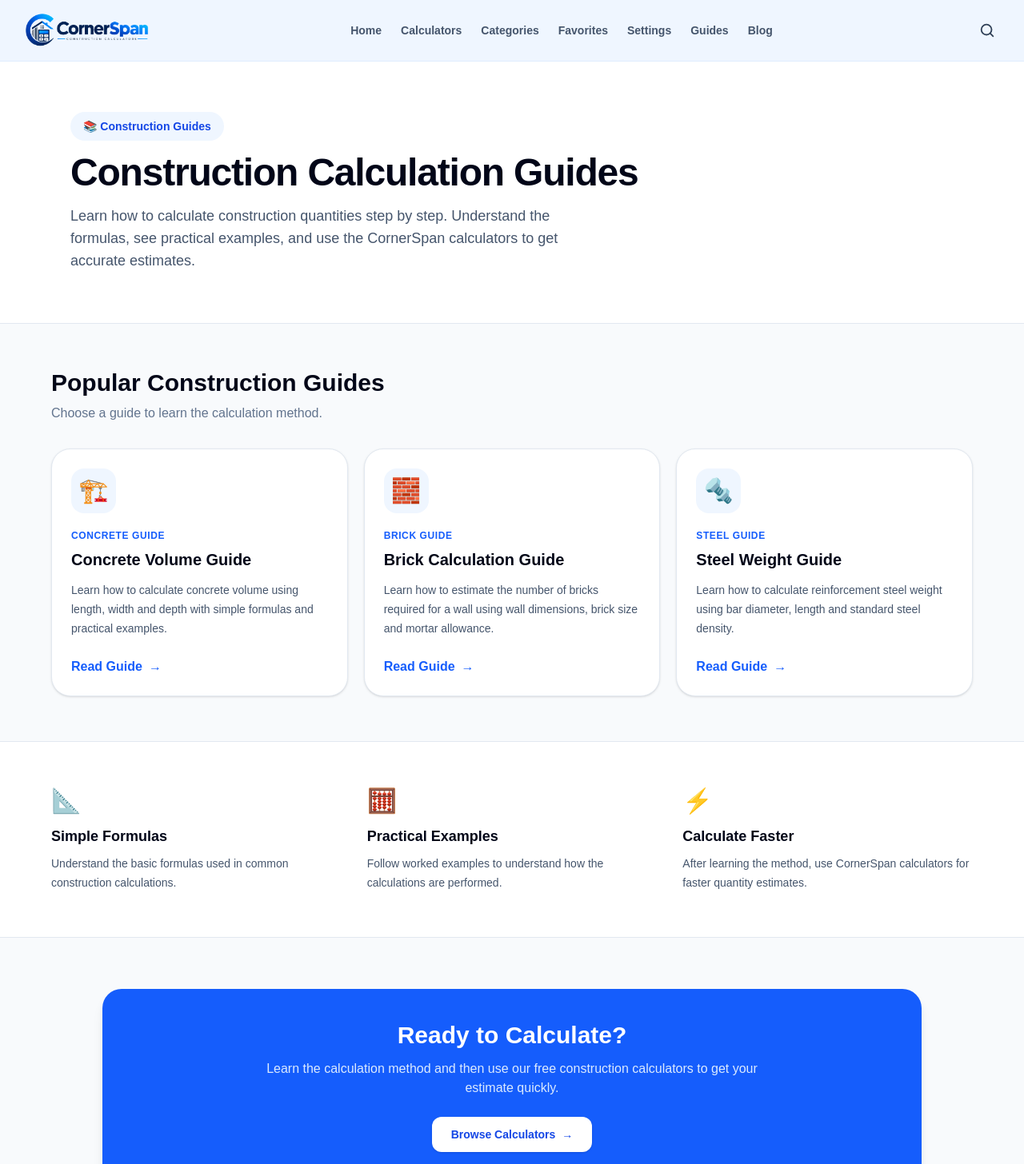
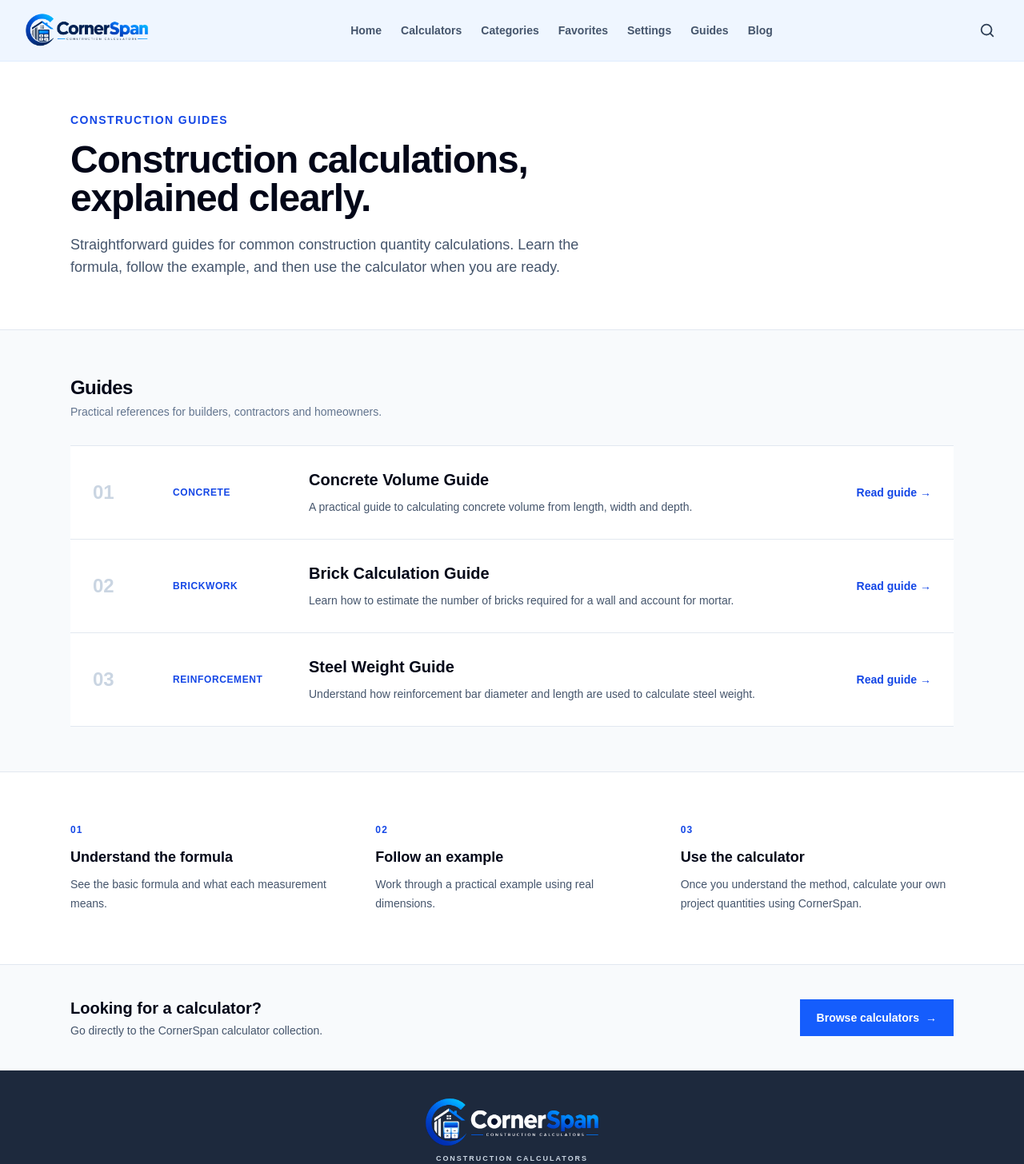
Before and after one commit to km7max-cmd/cornerspan, a Next.js app: page /guides in a window 1280 px wide. Shown: the top 1456 px of the page at 80% size. Built offline with nearby package versions, Linux system fonts and the light colour scheme.

Commit message:
Refactor guides page layout and content
Updated the metadata and guide descriptions for clarity and conciseness. Adjusted the layout and styling for improved user experience.

```diff
--- a/app/guides/page.tsx
+++ b/app/guides/page.tsx
@@ -4,14 +4,13 @@ import type { Metadata } from "next";
 export const metadata: Metadata = {
   title: "Construction Guides",
   description:
-    "Learn how to calculate concrete volume, brick quantity, steel weight and other construction quantities with simple step-by-step guides.",
+    "Practical construction calculation guides covering concrete, bricks and steel estimation.",
   keywords: [
     "construction guides",
     "concrete volume guide",
     "brick calculation guide",
     "steel weight guide",
-    "construction calculation guide",
-    "building material calculation",
+    "construction calculation",
   ],
   robots: {
     index: true,
@@ -21,55 +20,57 @@ export const metadata: Metadata = {
 
 const guides = [
   {
+    number: "01",
+    category: "Concrete",
     title: "Concrete Volume Guide",
     description:
-      "Learn how to calculate concrete volume using length, width and depth with simple formulas and practical examples.",
-    icon: "🏗️",
+      "A practical guide to calculating concrete volume from length, width and depth.",
     href: "/guides/concrete-volume",
-    category: "Concrete",
   },
   {
+    number: "02",
+    category: "Brickwork",
     title: "Brick Calculation Guide",
     description:
-      "Learn how to estimate the number of bricks required for a wall using wall dimensions, brick size and mortar allowance.",
-    icon: "🧱",
+      "Learn how to estimate the number of bricks required for a wall and account for mortar.",
     href: "/guides/brick-calculation",
-    category: "Brick",
   },
   {
+    number: "03",
+    category: "Reinforcement",
     title: "Steel Weight Guide",
     description:
-      "Learn how to calculate reinforcement steel weight using bar diameter, length and standard steel density.",
-    icon: "🔩",
+      "Understand how reinforcement bar diameter and length are used to calculate steel weight.",
     href: "/guides/steel-weight",
-    category: "Steel",
   },
 ];
 
 export default function GuidesPage() {
   return (
-    <main className="min-h-screen bg-slate-50">
+    <main className="min-h-screen bg-white text-slate-900">
 
-      {/* Hero */}
+      {/* Intro */}
 
-      <section className="border-b border-slate-200 bg-white">
+      <section className="border-b border-slate-200">
 
         <div className="mx-auto max-w-6xl px-5 py-12 sm:px-6 sm:py-16">
 
           <div className="max-w-3xl">
 
-            <div className="mb-4 inline-flex items-center rounded-full bg-blue-50 px-4 py-2 text-sm font-bold text-blue-700">
-              📚 Construction Guides
-            </div>
+            <p className="text-sm font-semibold uppercase tracking-widest text-blue-700">
+              Construction Guides
+            </p>
 
-            <h1 className="text-4xl font-black tracking-tight text-slate-950 sm:text-5xl">
-              Construction Calculation Guides
+            <h1 className="mt-4 text-4xl font-bold tracking-tight text-slate-950 sm:text-5xl">
+              Construction calculations,
+              <br className="hidden sm:block" />
+              explained clearly.
             </h1>
 
-            <p className="mt-4 max-w-2xl text-base leading-7 text-slate-600 sm:text-lg">
-              Learn how to calculate construction quantities step by step.
-              Understand the formulas, see practical examples, and use the
-              CornerSpan calculators to get accurate estimates.
+            <p className="mt-5 max-w-2xl text-base leading-7 text-slate-600 sm:text-lg">
+              Straightforward guides for common construction quantity
+              calculations. Learn the formula, follow the example, and then
+              use the calculator when you are ready.
             </p>
 
           </div>
@@ -78,65 +79,83 @@ export default function GuidesPage() {
 
       </section>
 
-      {/* Guides */}
+      {/* Guide list */}
 
-      <section className="px-5 py-10 sm:px-6 sm:py-14">
+      <section className="bg-slate-50">
 
-        <div className="mx-auto max-w-6xl">
+        <div className="mx-auto max-w-6xl px-5 py-10 sm:px-6 sm:py-14">
 
-          <div className="mb-8">
+          <div className="mb-8 flex items-end justify-between gap-4">
 
-            <h2 className="text-2xl font-black text-slate-950 sm:text-3xl">
-              Popular Construction Guides
+            <div>
+
+              <h2 className="text-2xl font-bold tracking-tight text-slate-950">
+                Guides
               </h2>
 
-            <p className="mt-2 text-sm text-slate-500 sm:text-base">
-              Choose a guide to learn the calculation method.
+              <p className="mt-1 text-sm text-slate-500">
+                Practical references for builders, contractors and homeowners.
               </p>
 
             </div>
 
-          <div className="grid gap-5 md:grid-cols-2 lg:grid-cols-3">
+          </div>
 
-            {guides.map((guide) => (
+          <div className="overflow-hidden border-y border-slate-200 bg-white">
+
+            {guides.map((guide, index) => (
               <Link
                 key={guide.href}
                 href={guide.href}
-                className="group flex h-full flex-col rounded-3xl border border-slate-200 bg-white p-6 shadow-sm transition hover:-translate-y-1 hover:border-blue-200 hover:shadow-lg"
+                className={`group block ${
+                  index !== guides.length - 1
+                    ? "border-b border-slate-200"
+                    : ""
+                }`}
               >
 
-                {/* Icon */}
+                <article className="grid gap-5 px-5 py-7 transition-colors group-hover:bg-slate-50 sm:grid-cols-[80px_150px_1fr_100px] sm:items-center sm:px-7">
 
-                <div className="flex h-14 w-14 items-center justify-center rounded-2xl bg-blue-50 text-3xl">
-                  {guide.icon}
+                  {/* Number */}
+
+                  <div className="text-2xl font-semibold tabular-nums text-slate-300">
+                    {guide.number}
                   </div>
 
                   {/* Category */}
 
-                <div className="mt-5 text-xs font-bold uppercase tracking-wider text-blue-600">
-                  {guide.category} Guide
+                  <div>
+
+                    <p className="text-xs font-bold uppercase tracking-wider text-blue-700">
+                      {guide.category}
+                    </p>
+
                   </div>
 
-                {/* Title */}
+                  {/* Content */}
 
-                <h3 className="mt-2 text-xl font-black text-slate-950">
+                  <div>
+
+                    <h3 className="text-xl font-bold text-slate-950 group-hover:text-blue-700">
                       {guide.title}
                     </h3>
 
-                {/* Description */}
-
-                <p className="mt-3 flex-1 text-sm leading-6 text-slate-600">
+                    <p className="mt-2 max-w-2xl text-sm leading-6 text-slate-600">
                       {guide.description}
                     </p>
 
-                {/* CTA */}
+                  </div>
 
-                <div className="mt-6 flex items-center font-bold text-blue-600">
-                  Read Guide
-                  <span className="ml-2 transition-transform group-hover:translate-x-1">
+                  {/* Link */}
+
+                  <div className="text-sm font-semibold text-blue-700 sm:text-right">
+                    Read guide
+                    <span className="ml-1 inline-block transition-transform group-hover:translate-x-1">
                       →
                     </span>
                   </div>
+
+                </article>
 
               </Link>
             ))}
@@ -147,51 +166,61 @@ export default function GuidesPage() {
 
       </section>
 
-      {/* Why Guides */}
+      {/* How the guides work */}
 
-      <section className="border-y border-slate-200 bg-white px-5 py-10 sm:px-6 sm:py-14">
+      <section className="border-t border-slate-200">
 
-        <div className="mx-auto max-w-6xl">
+        <div className="mx-auto max-w-6xl px-5 py-12 sm:px-6 sm:py-16">
 
-          <div className="grid gap-8 md:grid-cols-3">
+          <div className="grid gap-10 md:grid-cols-3">
 
             <div>
-              <div className="text-3xl">📐</div>
 
-              <h2 className="mt-3 text-lg font-black text-slate-950">
-                Simple Formulas
+              <p className="text-xs font-bold uppercase tracking-widest text-blue-700">
+                01
+              </p>
+
+              <h2 className="mt-3 text-lg font-bold text-slate-950">
+                Understand the formula
               </h2>
 
               <p className="mt-2 text-sm leading-6 text-slate-600">
-                Understand the basic formulas used in common construction
-                calculations.
+                See the basic formula and what each measurement means.
               </p>
+
             </div>
 
             <div>
-              <div className="text-3xl">🧮</div>
 
-              <h2 className="mt-3 text-lg font-black text-slate-950">
-                Practical Examples
+              <p className="text-xs font-bold uppercase tracking-widest text-blue-700">
+                02
+              </p>
+
+              <h2 className="mt-3 text-lg font-bold text-slate-950">
+                Follow an example
               </h2>
 
               <p className="mt-2 text-sm leading-6 text-slate-600">
-                Follow worked examples to understand how the calculations are
-                performed.
+                Work through a practical example using real dimensions.
               </p>
+
             </div>
 
             <div>
-              <div className="text-3xl">⚡</div>
 
-              <h2 className="mt-3 text-lg font-black text-slate-950">
-                Calculate Faster
+              <p className="text-xs font-bold uppercase tracking-widest text-blue-700">
+                03
+              </p>
+
+              <h2 className="mt-3 text-lg font-bold text-slate-950">
+                Use the calculator
               </h2>
 
               <p className="mt-2 text-sm leading-6 text-slate-600">
-                After learning the method, use CornerSpan calculators for
-                faster quantity estimates.
+                Once you understand the method, calculate your own project
+                quantities using CornerSpan.
               </p>
+
             </div>
 
           </div>
@@ -200,28 +229,35 @@ export default function GuidesPage() {
 
       </section>
 
-      {/* Calculator CTA */}
+      {/* Calculator link */}
 
-      <section className="px-5 py-12 sm:px-6 sm:py-16">
+      <section className="border-t border-slate-200 bg-slate-50">
 
-        <div className="mx-auto max-w-5xl rounded-3xl bg-blue-600 px-6 py-10 text-center shadow-lg sm:px-10">
+        <div className="mx-auto max-w-6xl px-5 py-10 sm:px-6">
 
-          <h2 className="text-2xl font-black text-white sm:text-3xl">
-            Ready to Calculate?
+          <div className="flex flex-col gap-5 sm:flex-row sm:items-center sm:justify-between">
+
+            <div>
+
+              <h2 className="text-xl font-bold text-slate-950">
+                Looking for a calculator?
               </h2>
 
-          <p className="mx-auto mt-3 max-w-2xl text-sm leading-6 text-blue-100 sm:text-base">
-            Learn the calculation method and then use our free construction
-            calculators to get your estimate quickly.
+              <p className="mt-1 text-sm text-slate-600">
+                Go directly to the CornerSpan calculator collection.
               </p>
+
+            </div>
 
             <Link
               href="/calculators"
-            className="mt-6 inline-flex items-center rounded-xl bg-white px-6 py-3 text-sm font-bold text-blue-700 shadow-sm transition hover:bg-blue-50"
+              className="inline-flex w-fit items-center border border-blue-600 bg-blue-600 px-5 py-3 text-sm font-semibold text-white transition hover:bg-blue-700"
             >
-            Browse Calculators
+              Browse calculators
               <span className="ml-2">→</span>
             </Link>
+
+          </div>
 
         </div>
 
```
Lines whose indentation alone changed are shown as unchanged.
